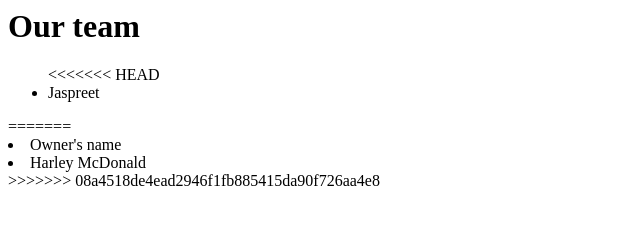
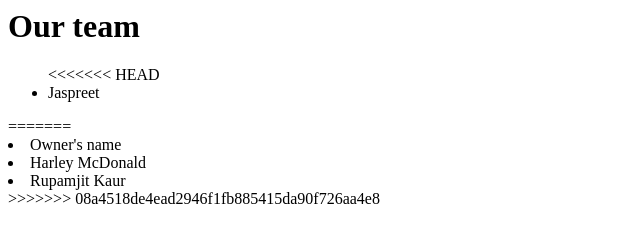
Before and after one commit to Ereen12345/session6, a plain HTML site: page team.html in a window 1280 px wide. Shown: the whole page, without its empty margins (0-640 px from the left). Drawn offline with Linux system fonts and the light colour scheme.

Commit message:
Added my name
Added new line

```diff
--- a/team.html
+++ b/team.html
@@ -7,6 +7,7 @@
 =======
         <li>Owner's name</li></ul>
         <li>Harley McDonald</li></ul>
+        <li>Rupamjit Kaur</li></ul>
 >>>>>>> 08a4518de4ead2946f1fb885415da90f726aa4e8
 </body>
 </html>
```
